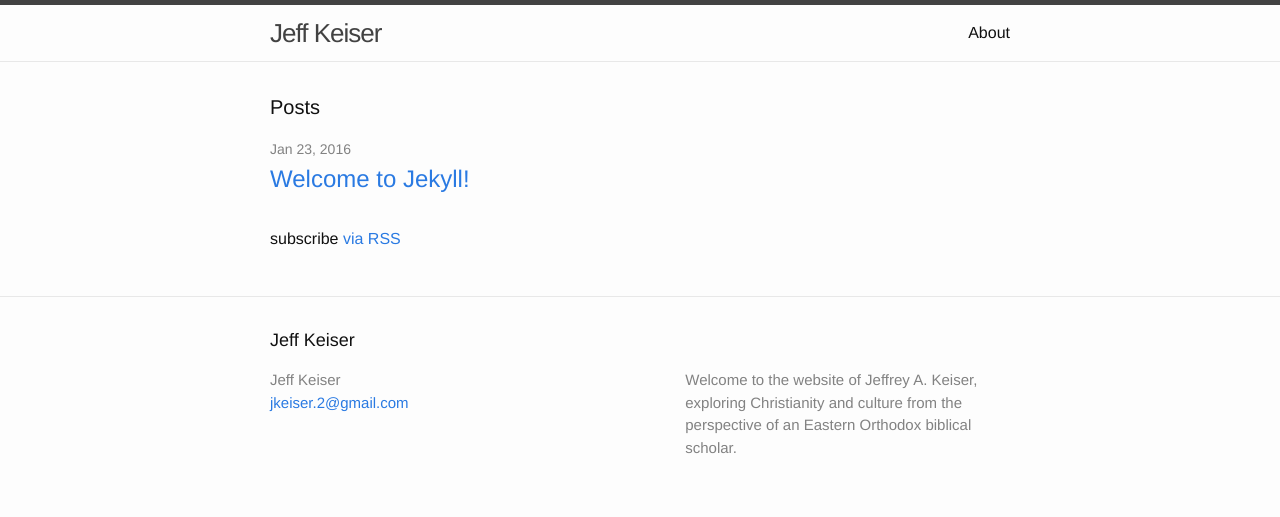
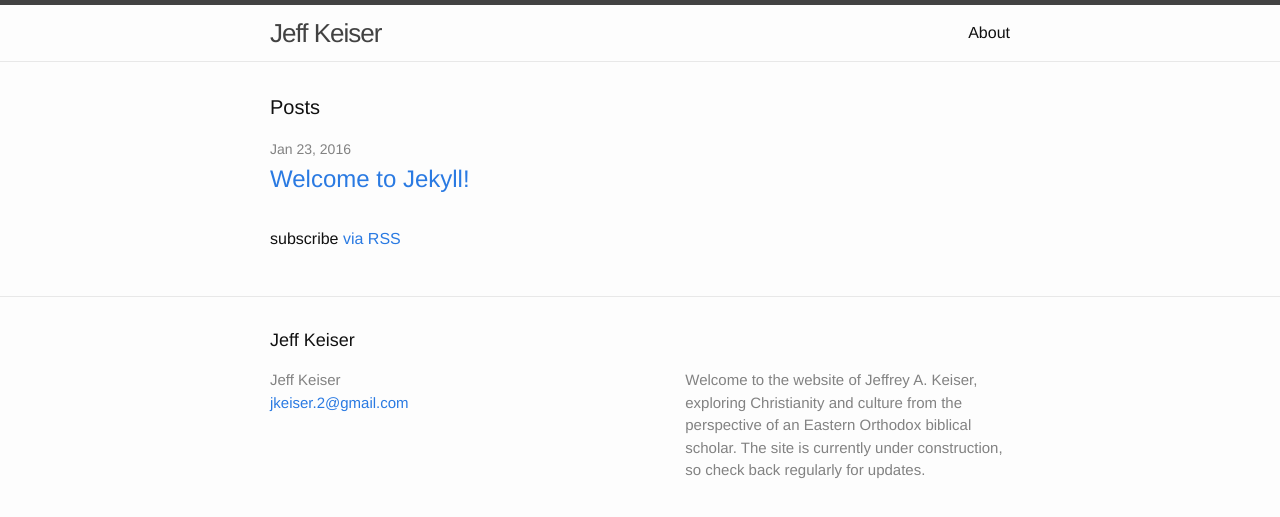
Before and after one commit to jakeiser/jakeiser.github.io, a Jekyll site: the page built from index.html, in a window 1280 px wide. Shown: the top 517 px of the page. Built offline with Jekyll 4.4.1, drawn with Linux system fonts in a browser that asks for light colours.

Commit message:
Updated “About” section of _config.yml

```diff
--- a/_config.yml
+++ b/_config.yml
@@ -2,7 +2,7 @@
 title: Jeff Keiser
 email: jkeiser.2@gmail.com
 description: > # this means to ignore newlines until "baseurl:"
- Welcome to the website of Jeffrey A. Keiser, exploring Christianity and culture from the perspective of an Eastern Orthodox biblical scholar.
+ Welcome to the website of Jeffrey A. Keiser, exploring Christianity and culture from the perspective of an Eastern Orthodox biblical scholar. The site is currently under construction, so check back regularly for updates.
 baseurl: "" # the subpath of your site, e.g. /blog/
 url: "http://yourdomain.com" # the base hostname & protocol for your site
 #twitter_username: jekyllrb
```
